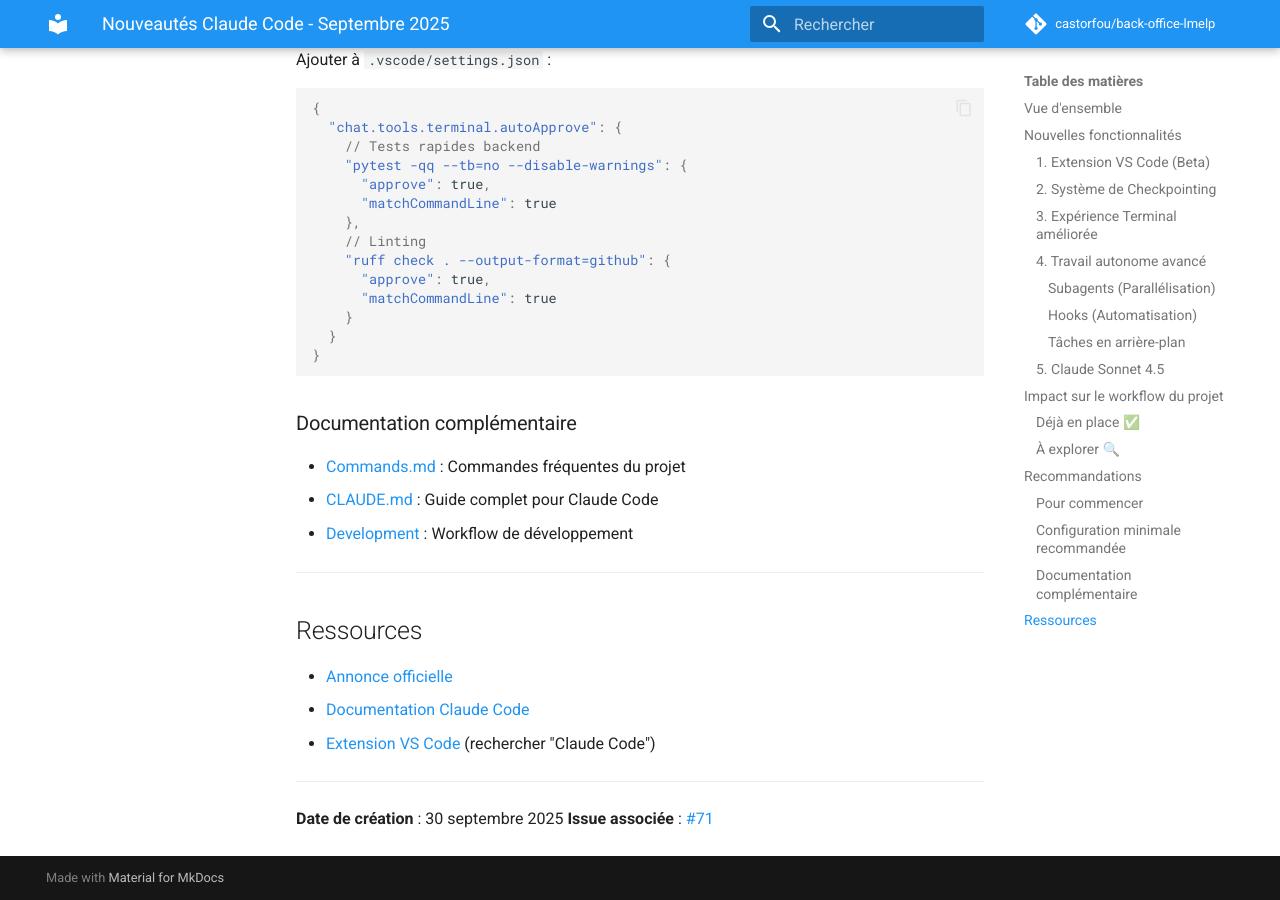
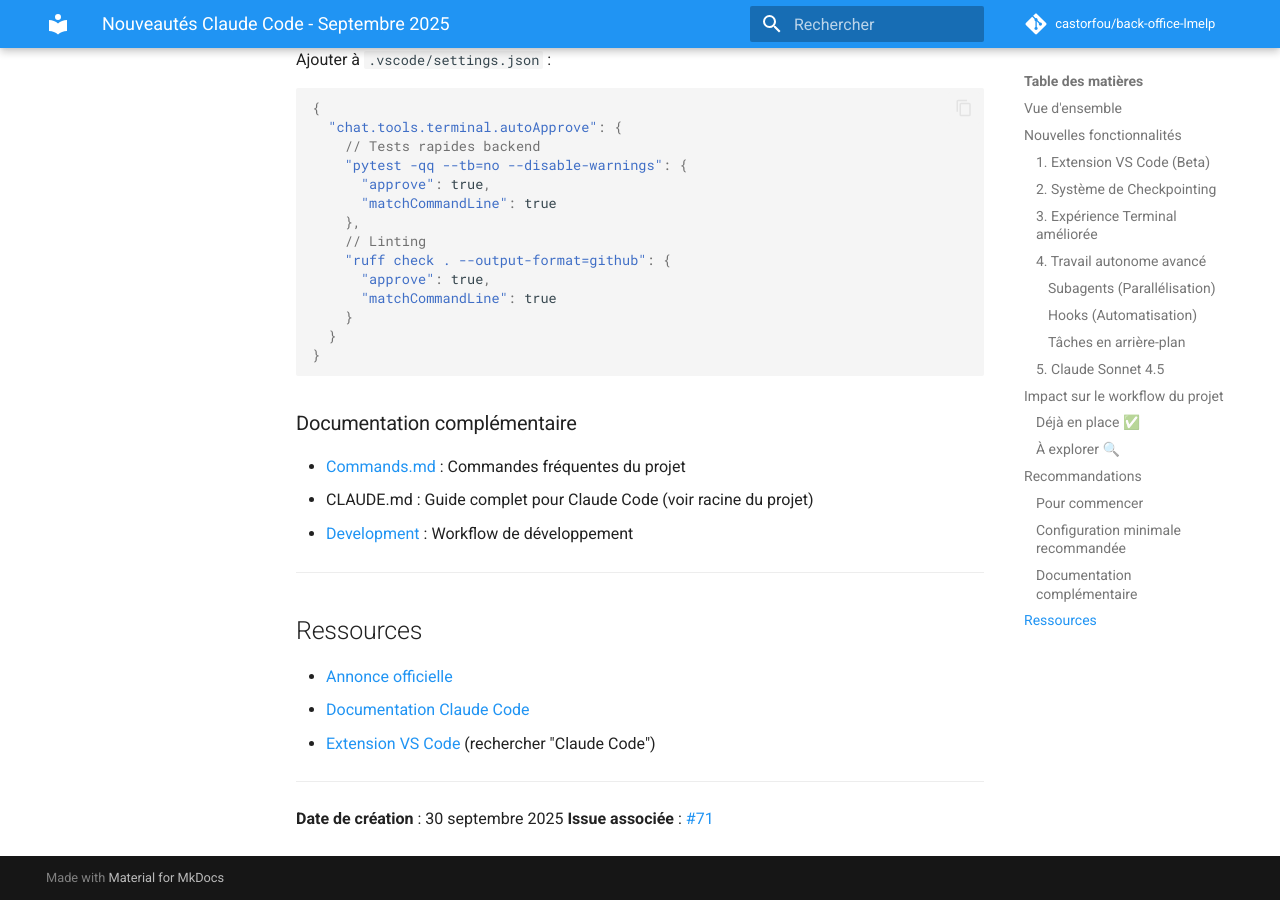
Before and after one commit to castorfou/back-office-lmelp, an MkDocs documentation site: the page built from docs/dev/claude-code-sept-2025.md, in a window 1280 px wide and 900 px high, scrolled down 4282 px. Built offline with MkDocs 1.6.1 and Material for MkDocs 9.7.7, drawn with Linux system fonts in a browser that asks for light colours; comment, search, counter and statistics services are not loaded.

Commit message:
fix: correct broken links in claude-code-sept-2025.md
Fix MkDocs build failure in strict mode caused by broken relative links:

**Changes:**
- Fix `../../commands.md` → `../commands.md` (3 occurrences)
- Fix `../../CLAUDE.md` → Remove link (file not in docs/)

**Issue:**
- MkDocs strict mode was failing with:
  "contains a link '../../commands.md', but the target '../commands.md'
   is not found among documentation files"

**Root cause:**
- Links used `../../` which navigates outside docs/ directory
- MkDocs documentation root is docs/, not project root

**Verification:**
- `mkdocs build --strict` now passes successfully
- Only INFO messages remain (not blocking)

Fixes CI/CD deployment of documentation.

🤖 Generated with [Claude Code](https://claude.com/claude-code)

Co-Authored-By: Claude <noreply@anthropic.com>

```diff
--- a/docs/dev/claude-code-sept-2025.md
+++ b/docs/dev/claude-code-sept-2025.md
@@ -60,8 +60,8 @@ Cette mise à jour majeure de Claude Code introduit des fonctionnalités permett
 **Description** : Améliorations de l'interface en ligne de commande.
 
 **Nouvelles commandes** :
-- **`Ctrl+r`** : Historique de prompts consultable (déjà documenté dans [commands.md](../../commands.md#voir-le-detail-de-claude-code))
-- **`Ctrl+t`** : Afficher/masquer la todo list (déjà documenté dans [commands.md](../../commands.md#voir-la-todo-de-claude-code))
+- **`Ctrl+r`** : Historique de prompts consultable (déjà documenté dans [commands.md](../commands.md))
+- **`Ctrl+t`** : Afficher/masquer la todo list (déjà documenté dans [commands.md](../commands.md))
 
 **Améliorations** :
 - Meilleure visibilité des statuts de tâches
@@ -228,8 +228,8 @@ Ajouter à `.vscode/settings.json` :
 
 ### Documentation complémentaire
 
-- [Commands.md](../../commands.md) : Commandes fréquentes du projet
-- [CLAUDE.md](../../CLAUDE.md) : Guide complet pour Claude Code
+- [Commands.md](../commands.md) : Commandes fréquentes du projet
+- CLAUDE.md : Guide complet pour Claude Code (voir racine du projet)
 - [Development](development.md) : Workflow de développement
 
 ---
```
